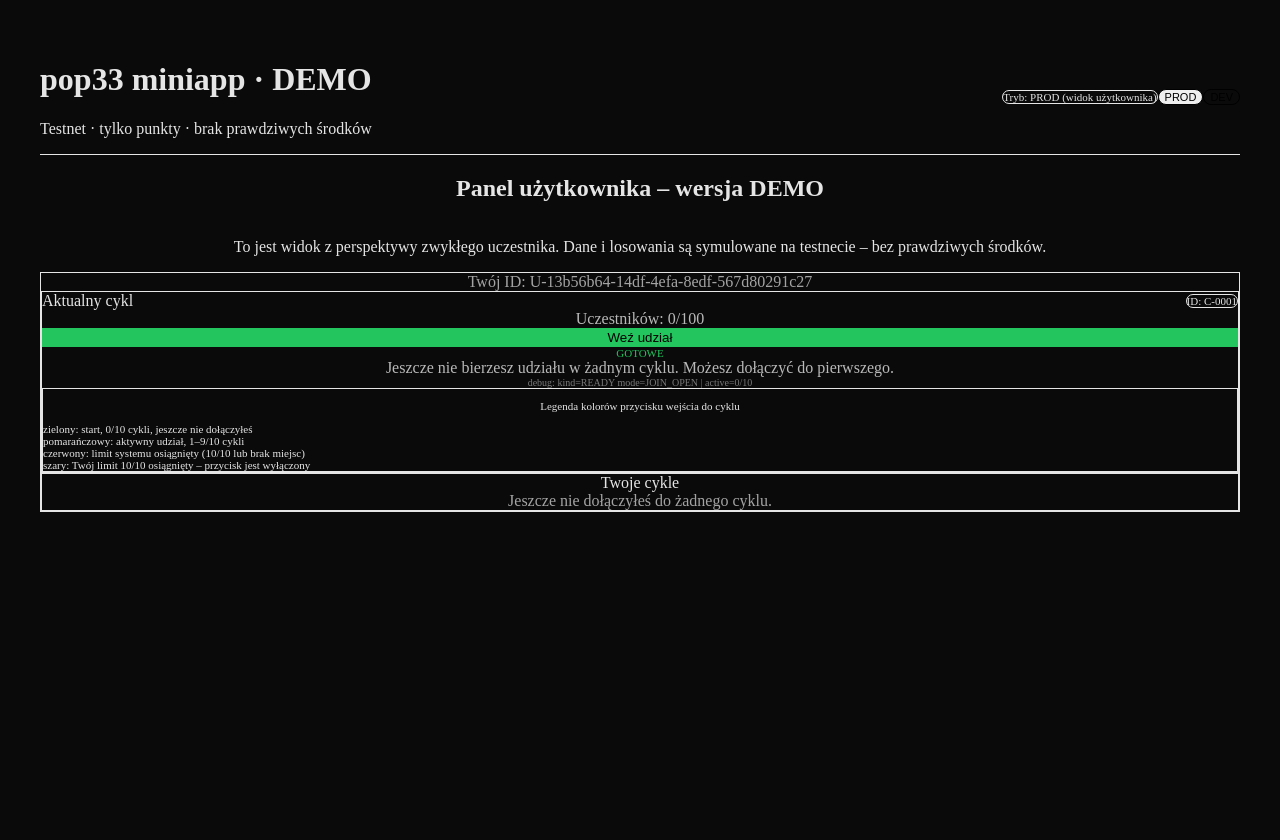
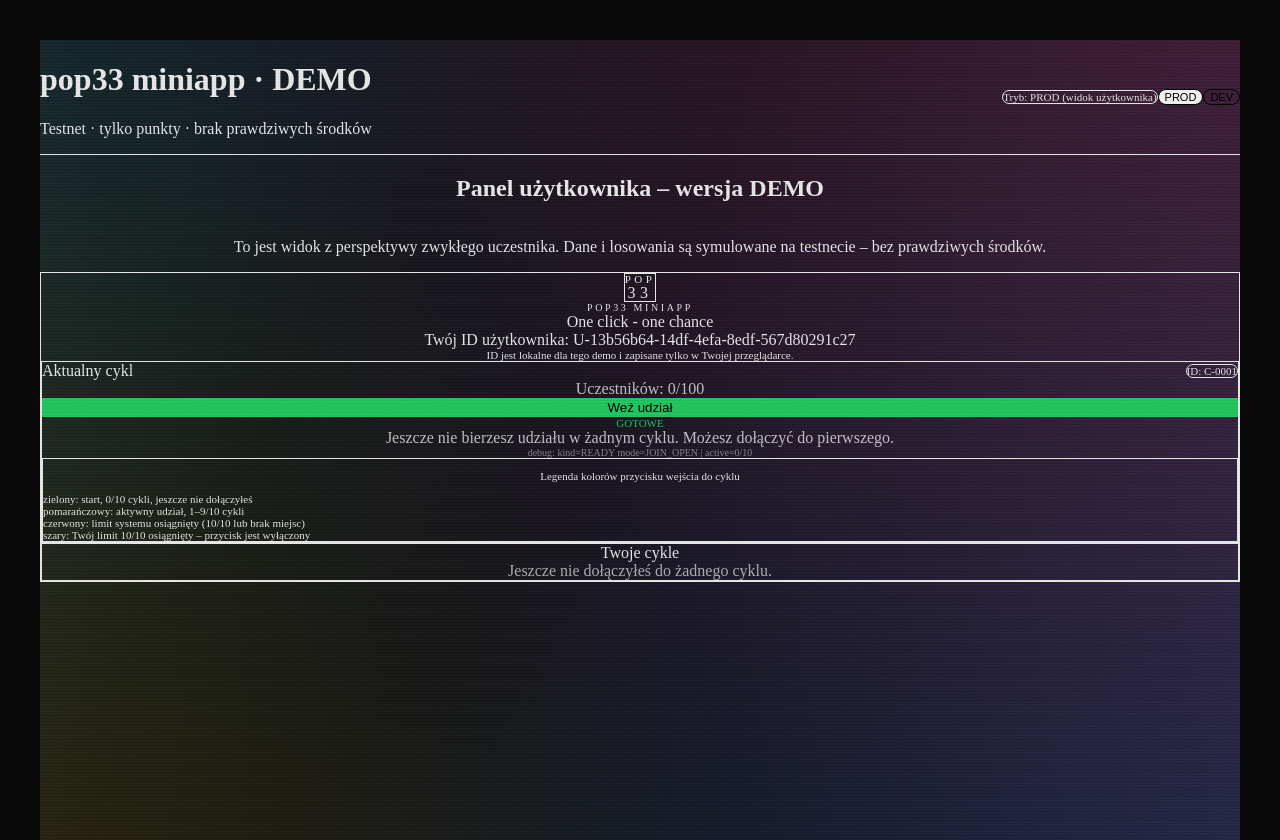
Before and after one commit to profitmilion/people-over-profit, a React (Vite) app: page /demo in a window 1280 px wide. Built offline with nearby package versions, Linux system fonts and the light colour scheme; the HTML template or start-up script is replaced by a standard one.

Commit message:
UI: pierwsze testy wyglądu logo i układu nagłówka (wczesna wersja)

```diff
--- a/src/App.tsx
+++ b/src/App.tsx
@@ -8,6 +8,7 @@ import Pop33Demo from "./pages/Pop33Demo";
 
 export default function App() {
   return (
+    <div className="app-bg bg-gradient-animate scanlines crt-noise">
       <BrowserRouter>
         <Routes>
           {/* Strona główna - landing POP33 DEMO */}
@@ -17,5 +18,6 @@ export default function App() {
           <Route path="/demo" element={<Pop33Demo />} />
         </Routes>
       </BrowserRouter>
+    </div>
   );
 }
--- /dev/null
+++ b/src/components/PopLogoOrbit.tsx
@@ -0,0 +1,30 @@
+// src/components/PopLogoOrbit.tsx
+import React from "react";
+
+export default function PopLogoOrbit() {
+  return (
+    <div className="flex flex-col items-center text-center gap-3 px-4 py-4 select-none">
+      {/* Minimalistyczny znak POP33 */}
+      <div className="relative flex items-center justify-center h-28 w-28 md:h-32 md:w-32 rounded-3xl bg-neutral-950 border border-neutral-700">
+        <div className="flex flex-col items-center leading-none">
+          <span className="text-[11px] font-semibold tracking-[0.32em] text-emerald-400 uppercase">
+            pop
+          </span>
+          <span className="mt-1 text-3xl md:text-4xl font-extrabold tracking-[0.28em] text-emerald-50">
+            33
+          </span>
+        </div>
+      </div>
+
+      {/* Podpis produktowy */}
+      <div className="flex flex-col items-center gap-1">
+        <span className="text-[10px] font-medium tracking-[0.26em] uppercase text-neutral-400">
+          pop33 miniapp
+        </span>
+        <span className="text-sm md:text-base font-semibold text-white">
+          One click - one chance
+        </span>
+      </div>
+    </div>
+  );
+}
--- a/src/components/ProdView.tsx
+++ b/src/components/ProdView.tsx
@@ -1,6 +1,7 @@
 // src/components/ProdView.tsx
 import { useMemo, useState, useEffect } from "react";
 import { useCycles } from "../hooks/useCycles";
+import PopLogoOrbit from "./PopLogoOrbit";
 
 const MAX_PARTICIPANTS = 100;
 const MAX_USER_CYCLES = 10;
@@ -25,7 +26,7 @@ export default function ProdView() {
     smartJoinStatus,
     cycles,
     getOrCreateUserId,
-    openCycle
+    openCycle,
   } = useCycles();
 
   const userId = useMemo(() => getOrCreateUserId(), [getOrCreateUserId]);
@@ -141,14 +142,27 @@ export default function ProdView() {
     borderColor: buttonBorder,
     color: buttonText,
     cursor: buttonCursor,
-    opacity: buttonOpacity
+    opacity: buttonOpacity,
   } as const;
 
   return (
     <div className="mx-auto max-w-3xl p-4 space-y-6">
-      <div className="text-sm opacity-70">
-        Twój ID: <span className="font-mono">{userId}</span>
-      </div>
+      {/* Nagłówek z logo POP33 */}
+      <header className="flex flex-col items-center justify-center gap-4 text-center">
+        <PopLogoOrbit />
+
+
+        <div className="text-xs sm:text-sm text-neutral-400 sm:text-right">
+          <div>
+            Twój ID użytkownika:{" "}
+            <span className="font-mono text-neutral-200">{userId}</span>
+          </div>
+          <div className="mt-1 text-[11px] text-neutral-500">
+            ID jest lokalne dla tego demo i zapisane tylko w Twojej
+            przeglądarce.
+          </div>
+        </div>
+      </header>
 
       {/* AKTUALNY CYKL */}
       <section className="rounded-2xl border border-neutral-800 p-4 space-y-4 bg-neutral-950/40">
@@ -223,16 +237,20 @@ export default function ProdView() {
 
                 <div className="flex items-center gap-2">
                   <span className="h-2.5 w-2.5 rounded-full bg-red-500" />
-                  <span>czerwony: limit systemu osiągnięty (10/10 lub brak miejsc)</span>
+                  <span>
+                    czerwony: limit systemu osiągnięty (10/10 lub brak miejsc)
+                  </span>
                 </div>
 
                 <div className="flex items-center gap-2">
                   <span className="h-2.5 w-2.5 rounded-full bg-neutral-500" />
-                  <span>szary: Twój limit 10/10 osiągnięty – przycisk jest wyłączony</span>
+                  <span>
+                    szary: Twój limit 10/10 osiągnięty – przycisk jest
+                    wyłączony
+                  </span>
                 </div>
               </div>
             </div>
-
           </div>
         </div>
 
--- a/src/hooks/useCycles.tsx
+++ b/src/hooks/useCycles.tsx
@@ -2,7 +2,13 @@
 import { useCallback, useEffect, useMemo, useState } from "react";
 import { loadState, saveState } from "../utils/storage";
 import { shuffle } from "../utils/rand";
-import type { AppState, Cycle, CycleId, UserId, DrawInfo } from "../types/core";
+import type {
+  AppState,
+  Cycle,
+  CycleId,
+  UserId,
+  DrawInfo,
+} from "../types/core";
 
 // ========== LIMIT OTWARTYCH CYKLI PO OSTATNIM ZAMKNIĘTYM ==========
 const MAX_OPEN_AFTER_LAST_CLOSED = 10;
@@ -52,21 +58,47 @@ export type SmartJoinStatus =
       reason: "LIMIT_REACHED";
     };
 
+function parseCycleNumber(id: CycleId): number {
+  const m = /^C-(\d+)$/.exec(id as string);
+  return m ? parseInt(m[1], 10) : 0;
+}
+
+// Wybór "najlepszego" otwartego cyklu dla danego użytkownika:
+// - status "open"
+// - niepełny
+// - użytkownik nie jest jeszcze uczestnikiem
+// - preferujemy cykl z największą liczbą uczestników
+// - przy remisie - najniższy numer cyklu (najstarszy)
+function getBestJoinableCycle(
+  cycles: AppState["cycles"],
+  uid: UserId | undefined
+): Cycle | undefined {
+  const candidates = (cycles ?? []).filter((c) => {
+    if (c.status !== "open") return false;
+    if (c.participants.length >= c.maxParticipants) return false;
+
+    if (!uid) return true;
+
+    return !c.participants.some((p) => p.userId === uid);
+  });
+
+  if (candidates.length === 0) return undefined;
+
+  candidates.sort((a, b) => {
+    const diff = b.participants.length - a.participants.length;
+    if (diff !== 0) return diff;
+    return parseCycleNumber(a.id) - parseCycleNumber(b.id);
+  });
+
+  return candidates[0];
+}
+
 function computeSmartJoinStatus(state: AppState): SmartJoinStatus {
   const cycles = state.cycles ?? [];
   const uid = state.lastUserId; // może być undefined
 
-  // 1. Czy istnieje otwarty cykl, do którego użytkownik może dołączyć?
-  const joinable = cycles.find((c) => {
-    if (c.status !== "open") return false;
-    if (c.participants.length >= c.maxParticipants) return false;
-
-    // jeżeli użytkownik jeszcze nie ma ID, to i tak może dołączyć
-    if (!uid) return true;
-
-    // jeżeli ma ID - nie może być już uczestnikiem tego cyklu
-    return !c.participants.some((p) => p.userId === uid);
-  });
+  // 1. Najpierw sprawdzamy, czy user może dołączyć do już otwartego cyklu
+  const joinable = getBestJoinableCycle(cycles, uid);
 
   if (joinable) {
     return {
@@ -76,7 +108,7 @@ function computeSmartJoinStatus(state: AppState): SmartJoinStatus {
     };
   }
 
-  // 2. Jeżeli nie ma cyklu, do którego można dołączyć, sprawdzamy limit
+  // 2. Nie ma otwartego cyklu do dołączenia, sprawdzamy limit systemowy
   if (!canOpenAnotherCycle(cycles)) {
     return {
       kind: "BLOCKED",
@@ -365,13 +397,6 @@ export function useCycles() {
     const uid = getOrCreateUserId();
 
     persist((s) => {
-      if (!canOpenAnotherCycle(s.cycles)) {
-        console.warn(
-          "Nie można otworzyć/dołączyć do kolejnego cyklu - osiągnięto limit 10 otwartych cykli po ostatnim zamkniętym."
-        );
-        return s;
-      }
-
       const copy: AppState = {
         ...s,
         cycles: s.cycles.map((c) => ({
@@ -382,13 +407,8 @@ export function useCycles() {
 
       const now = Date.now();
 
-      // najpierw spróbuj dołączyć do istniejącego otwartego cyklu
-      let cur = copy.cycles.find(
-        (c) =>
-          c.status === "open" &&
-          !c.participants.some((p) => p.userId === uid) &&
-          c.participants.length < c.maxParticipants
-      );
+      // 1. Najpierw spróbuj dołączyć do najlepszego otwartego cyklu
+      let cur = getBestJoinableCycle(copy.cycles, uid);
 
       if (cur) {
         cur.participants.push({ userId: uid, joinedAt: now });
@@ -405,22 +425,24 @@ export function useCycles() {
         return copy;
       }
 
-      // jeśli nie ma odpowiedniego otwartego, tworzymy nowy cykl
+      // 2. Nie ma otwartego cyklu – sprawdzamy limit
+      if (!canOpenAnotherCycle(copy.cycles)) {
+        console.warn(
+          "Nie można otworzyć kolejnego cyklu – osiągnięto limit otwartych cykli."
+        );
+        return s;
+      }
+
+      // 3. Otwieramy nowy cykl
       const lastNum =
         copy.cycles.length > 0
-          ? Math.max(
-              ...copy.cycles.map((c) => {
-                const m = /^C-(\d+)$/.exec(c.id as string);
-                return m ? parseInt(m[1], 10) : 0;
-              })
-            )
+          ? Math.max(...copy.cycles.map((c) => parseCycleNumber(c.id)))
           : 0;
 
       const nextIdNum = lastNum + 1;
       const nextCycle = newCycleTemplate(nextIdNum);
 
       nextCycle.participants.push({ userId: uid, joinedAt: now });
-
       copy.cycles.push(nextCycle);
 
       return copy;
--- a/src/index.css
+++ b/src/index.css
@@ -2,7 +2,7 @@
 @tailwind components;
 @tailwind utilities;
 
-/* Zmienne kolorów i tło */
+/* Zmienne kolorów i tło ogólne */
 :root {
   --bg: #0a0a0a;
   --card: #111214;
@@ -13,12 +13,17 @@
   --gold-700: #d7a93a;
 }
 
-* { box-sizing: border-box; }
+* {
+  box-sizing: border-box;
+}
 
-html, body, #root {
+html,
+body,
+#root {
   height: 100%;
 }
 
+/* Jedna, docelowa definicja body */
 body {
   background: var(--bg);
   color: var(--text);
@@ -26,19 +31,56 @@ body {
   -moz-osx-font-smoothing: grayscale;
 }
 
-/* Pomocnicze klasy (opcjonalnie) */
-.container-5xl {
-  max-width: 64rem;
-  margin-left: auto;
-  margin-right: auto;
-  padding-left: 1rem;
-  padding-right: 1rem;
+/* Delikatna siatka w tle, techniczny vibe */
+.app-bg {
+  position: relative;
 }
+
+.app-bg::before {
+  content: "";
+  position: fixed;
+  inset: 0;
+  pointer-events: none;
+  background-image:
+    linear-gradient(to right, rgba(148, 163, 184, 0.07) 1px, transparent 1px),
+    linear-gradient(to bottom, rgba(148, 163, 184, 0.07) 1px, transparent 1px);
+  background-size: 40px 40px;
+  opacity: 0.4;
+  z-index: 0;
+}
+
+/* Animowane tło gradientowe */
+.bg-gradient-animate {
+  background:
+    radial-gradient(circle at 0% 0%, rgba(56, 189, 248, 0.35), transparent 55%),
+    radial-gradient(circle at 100% 0%, rgba(236, 72, 153, 0.35), transparent 55%),
+    radial-gradient(circle at 0% 100%, rgba(234, 179, 8, 0.30), transparent 55%),
+    radial-gradient(circle at 100% 100%, rgba(59, 130, 246, 0.35), transparent 55%);
+  background-size: 200% 200%;
+  animation: gradientShift 18s ease-in-out infinite;
+}
+
+@keyframes gradientShift {
+  0% {
+    background-position: 0% 50%;
+  }
+
+  50% {
+    background-position: 100% 50%;
+  }
+
+  100% {
+    background-position: 0% 50%;
+  }
+}
+
+/* Animacje ruchu */
 @keyframes float-slow {
   0%,
   100% {
     transform: translateY(0);
   }
+
   50% {
     transform: translateY(-6px);
   }
@@ -51,42 +93,36 @@ body {
 .spin-slow {
   animation: spin 10s linear infinite;
 }
-/* Animowane tło gradientowe */
-.bg-gradient-animate {
-  background:
-    radial-gradient(circle at 0% 0%, rgba(56,189,248,0.35), transparent 55%),
-    radial-gradient(circle at 100% 0%, rgba(236,72,153,0.35), transparent 55%),
-    radial-gradient(circle at 0% 100%, rgba(234,179,8,0.30), transparent 55%),
-    radial-gradient(circle at 100% 100%, rgba(59,130,246,0.35), transparent 55%);
-  background-size: 200% 200%;
-  animation: gradientShift 18s ease-in-out infinite;
-}
 
-@keyframes gradientShift {
-  0% { background-position: 0% 50%; }
-  50% { background-position: 100% 50%; }
-  100% { background-position: 0% 50%; }
-}
+@keyframes slowOrbit {
+  from {
+    transform: rotate(0deg);
+  }
 
-/* Powolna orbita – na pierścieniu wokół logo */
-@keyframes slowOrbit {
-  from { transform: rotate(0deg); }
-  to   { transform: rotate(360deg); }
+  to {
+    transform: rotate(360deg);
+  }
 }
 
 .orbit {
   animation: slowOrbit 24s linear infinite;
 }
 
-/* Delikatne „pływanie” góra–dół logo */
 @keyframes floatSoft {
-  0%, 100% { transform: translateY(0); }
-  50%      { transform: translateY(-4px); }
+  0%,
+  100% {
+    transform: translateY(0);
+  }
+
+  50% {
+    transform: translateY(-4px);
+  }
 }
 
 .float-soft {
   animation: floatSoft 6s ease-in-out infinite;
 }
+
 /* Delikatne poziome linie jak na starym monitorze */
 .scanlines {
   position: relative;
```
Lines whose indentation alone changed are shown as unchanged.
